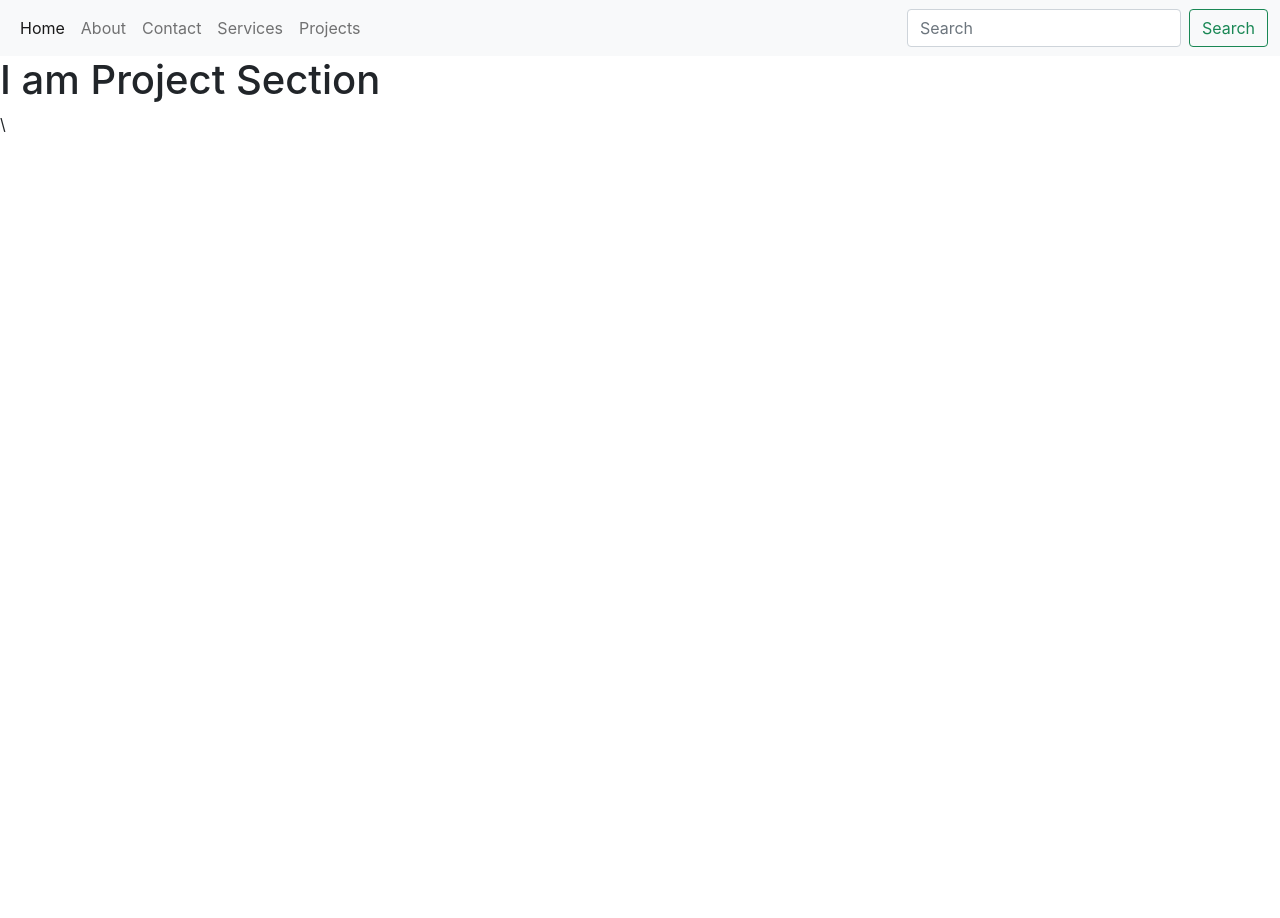
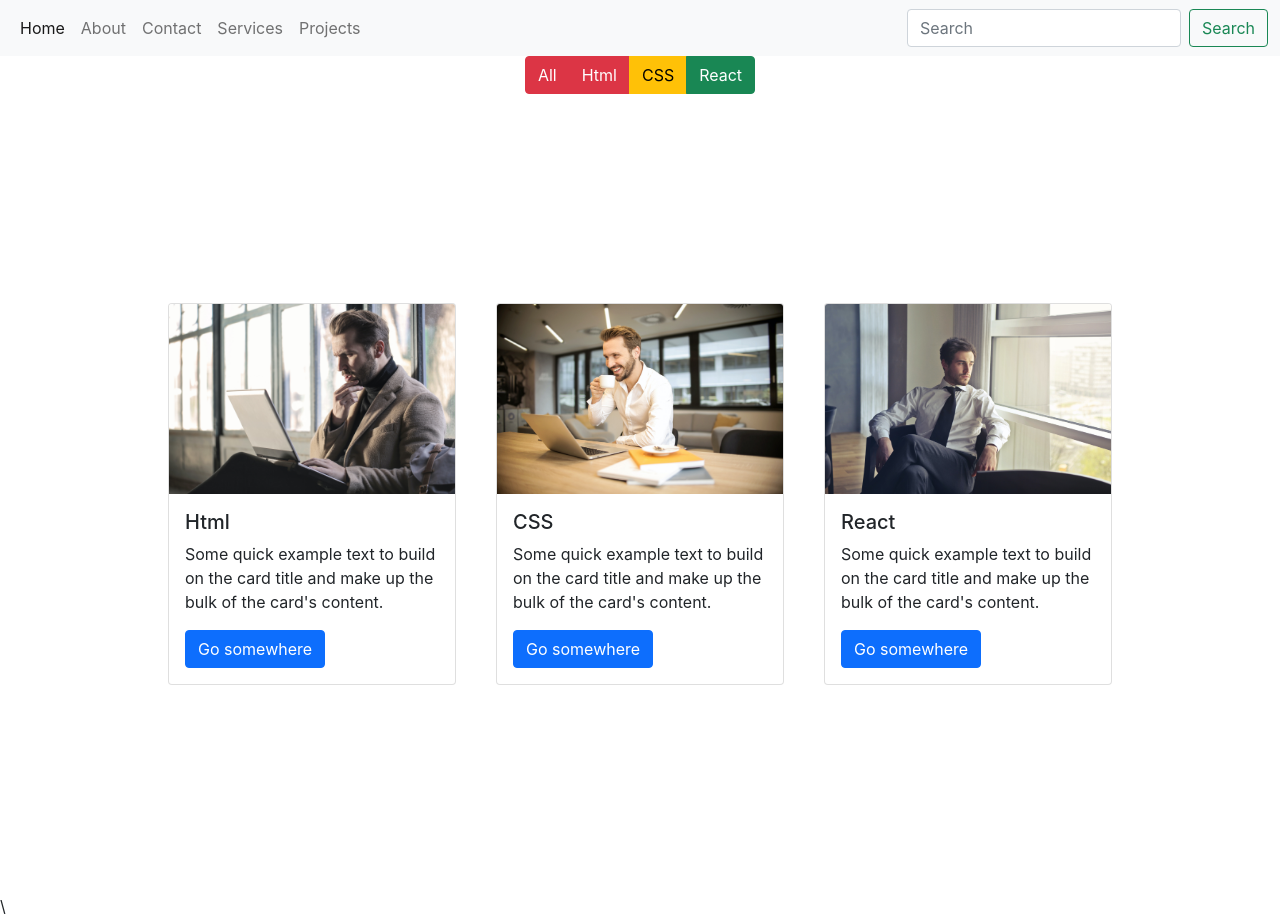
Before and after one commit to Hassam009/My-Personal-Portfolio-Website, a React (Create React App) app in the folder portfolio-website/: page /Projects in a window 1280 px wide. Before the commit the page ends 800 px from the top, so only its background shows below. Built offline with nearby package versions, Linux system fonts and the light colour scheme.

Commit message:
Done Filtration in Project Section

```diff
--- /dev/null
+++ b/portfolio-website/src/Cards/ProjectsCards.js
@@ -0,0 +1,45 @@
+import React from "react";
+import { Link } from "react-router-dom";
+
+const ProjectsCards = ({ selectCategory }) => {
+  const project = [
+    { id: 1, category: "Html", image: "/Images/B4.jpg" /* other properties */ },
+    { id: 2, category: "CSS", image: "/Images/B5.jpg" /* other properties */ },
+    {
+      id: 3, category: "React",image: "/Images/B3.jpg" /* other properties */},
+    // Add more projects as needed
+  ];
+
+  const filteredProject = project.filter((project) => {
+    return selectCategory ? project.category === selectCategory : true;
+  });
+
+  return (
+    <div
+      className="d-flex justify-content-center align-items-center"
+      style={{ height: "100vh" }}
+    >
+      <div className="row">
+        {filteredProject.map((project) => (
+          <div className="col-md-4" key={project.id}>
+            <div className="card mx-2" style={{ width: "18rem" }}>
+              <img src={project.image} className="card-img-top" alt="..." />
+              <div className="card-body">
+                <h5 className="card-title">{project.category}</h5>
+                <p className="card-text">
+                  Some quick example text to build on the card title and make up
+                  the bulk of the card's content.
+                </p>
+                <Link to="#" className="btn btn-primary stretched-link">
+                  Go somewhere
+                </Link>
+              </div>
+            </div>
+          </div>
+        ))}
+      </div>
+    </div>
+  );
+};
+
+export default ProjectsCards;
--- a/portfolio-website/src/Component/Projects.js
+++ b/portfolio-website/src/Component/Projects.js
@@ -1,13 +1,46 @@
-import React from 'react'
+import React, {useState} from 'react';
+import ProjectsCards from '../Cards/ProjectsCards';
 
 const Projects = () => {
-  return (
-   <>
-   <div className="Project">
-    <h1>I am Project Section</h1>
-   </div>
-   </>
-  )
+const [selectCategory, setSelectCategory]=useState();
+
+const handleCategoryClick=(category)=>{
+    setSelectCategory(category);
+}
+const handleCategoryClick2=(category)=>{
+    setSelectCategory();
 }
 
-export default Projects
+  return (
+    <>
+      <div className="Project d-flex flex-column align-items-center justify-content-center">
+        <div class="btn-group" role="group" aria-label="Basic mixed styles example">
+          <button type="button"
+          onClick={()=>handleCategoryClick2('All')}
+          class="btn btn-danger">
+            All
+          </button>
+          <button type="button"
+          onClick={()=>handleCategoryClick('Html')}
+          class="btn btn-danger">
+            Html
+          </button>
+          <button type="button"
+            onClick={()=>handleCategoryClick('CSS')}
+          class="btn btn-warning">
+            CSS
+          </button>
+          <button type="button"
+            onClick={()=>handleCategoryClick('React')}
+            class="btn btn-success">
+
+            React
+          </button>
+        </div>
+        <ProjectsCards  selectCategory={selectCategory}/>
+      </div>
+    </>
+  );
+};
+
+export default Projects;
```
